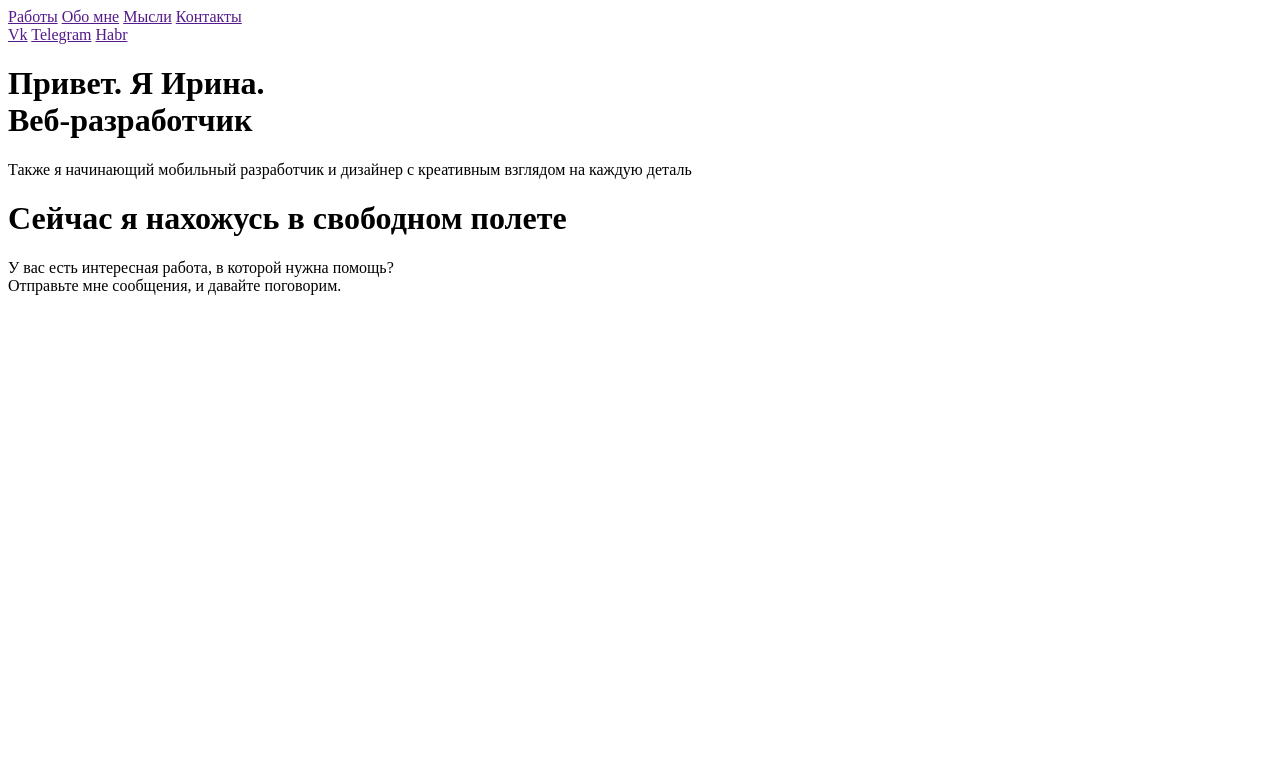
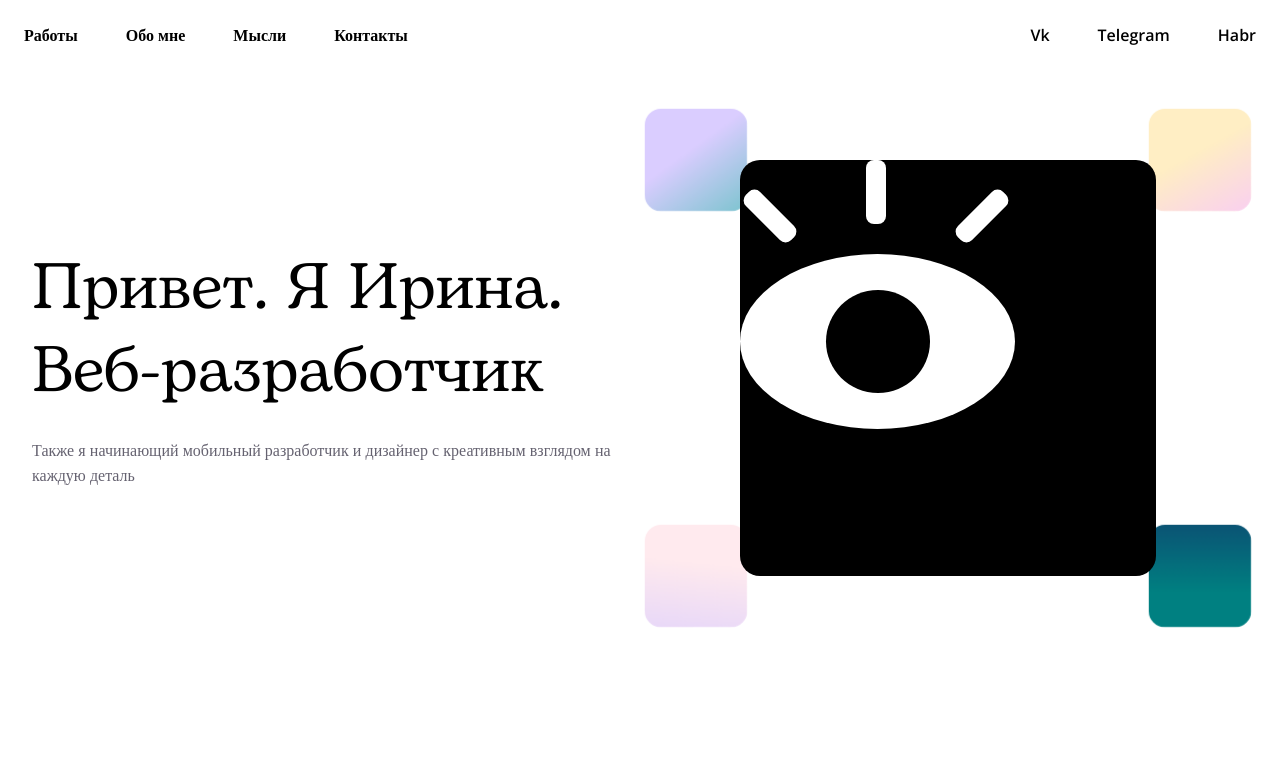
Before and after one commit to IrkaTyman/portfolio, a website: page dist/index.html in a window 1280 px wide. Shown: the top 765 px of the page. Drawn offline with nearby package versions, Linux system fonts and the light colour scheme; a web font is replaced by a local one.

Commit message:
some styles

```diff
--- a/dist/index.html
+++ b/dist/index.html
@@ -5,15 +5,18 @@
   <meta name="viewport" content="width=device-width, initial-scale=1.0">
   <meta http-equiv="X-UA-Compatible" content="ie=edge">
   <title>Irka Tuman | Web Designer</title>
-</head>
-<body>
+  <link rel="stylesheet" href="style.css">
+  <link rel="preconnect" href="https://fonts.googleapis.com">
+  <link rel="preconnect" href="https://fonts.gstatic.com" crossorigin>
+  <link href="https://fonts.googleapis.com/css2?family=Open+Sans:wght@400;600&family=STIX+Two+Text:wght@400;500&display=swap" rel="stylesheet">
   <!-- Navigation -->
   <nav>
+    <div class="container">
       <div class="navlink_container">
-      <a href="">Работы</a>
-      <a href="">Обо мне</a>
-      <a href="">Мысли</a>
-      <a href="">Контакты</a>
+        <a href="" class="linkBeut linkBeutR">Работы</a>
+        <a href="" class="linkBeut linkBeutL">Обо мне</a>
+        <a href="" class="linkBeut linkBeutR">Мысли</a>
+        <a href="" class="linkBeut linkBeutL">Контакты</a>
       </div>
       <div class="nav_animate"></div>
       <div class="navlink_container sites">
@@ -21,29 +24,51 @@
         <a href="">Telegram</a>
         <a href="">Habr</a>
       </div>
+    </div>
   </nav>
 
   <!-- Button Help -->
 
   <!-- Greetings -->
-  <div class="greetings_container">
+  <div class="container greetings_container">
     <div class="greetings_words">
       <h1>Привет. Я Ирина.<br/> Веб-разработчик</h1>
-      <p>Также я начинающий мобильный разработчик и дизайнер с креативным взглядом на каждую деталь</p>
+      <p class="gray">Также я начинающий мобильный разработчик и дизайнер с креативным взглядом на каждую деталь</p>
     </div>
-    <div class="greetings_animate"></div>
+      <div class="greetings_animate">
+            <div class="ga_block" aria-hidden="true"></div>
+            <div class="ga_block" aria-hidden="true"></div>
+            <div class="ga_block" aria-hidden="true"></div>
+            <div class="ga_block" aria-hidden="true"></div>
+            <div class="ga_block" aria-hidden="true"></div>
+            <div class="greetings_animate__wrap" aria-hidden="true">
+              <div class="c-hero__eye" aria-hidden="true">
+                <div class="c-hero__eye__inner" aria-hidden="true">
+                  <div class="c-hero__eye__scale" aria-hidden="true">
+                    <svg width="275" height="269" viewBox="0 0 275 269" fill="none" xmlns="http://www.w3.org/2000/svg" aria-hidden="true">
+                      <rect class="c-eyelash c-eyelash--3" x="0.301636" y="40.4437" width="20" height="64" rx="8" transform="rotate(-45 0.301636 40.4437)" fill="white"/>
+                      <rect class="c-eyelash c-eyelash--2" x="126" width="20" height="64" rx="8" fill="white"/>
+                      <rect class="c-eyelash c-eyelash--1" x="257.556" y="26.3015" width="20" height="64" rx="8" transform="rotate(45 257.556 26.3015)" fill="white"/>
+                      <ellipse class="c-eyeball" cx="137.5" cy="181.5" rx="137.5" ry="87.5" fill="white"/>
+                      <path class="c-cornea" d="M138 233C166.719 233 190 209.943 190 181.5C190 153.057 166.719 130 138 130C109.281 130 86 153.057 86 181.5C86 209.943 109.281 233 138 233Z" fill="black"/>
+                    </svg>
+                  </div>
+                </div>
+              </div>
+            </div>
+      </div>
   </div>
 
   <!-- Works -->
-  <div class="works_container">
+  <div class="container">
     <div class="works_view-type"></div>
     <div class="works_block"></div>
   </div>
 
   <!-- Aboute Frelance -->
-  <div class="frelance_container">
+  <div class="container">
     <h1>Сейчас я нахожусь в свободном полете</h1>
-    <p>
+    <p class="gray">
       У вас есть интересная работа, в которой нужна помощь?
       <br/>
       Отправьте мне сообщения, и давайте поговорим.
--- /dev/null
+++ b/dist/style.css
@@ -0,0 +1,225 @@
+/* Fonts */
+@font-face {
+ font-family: "Bogart";
+ src: url("fonts/Bogart-Regular-trial.ttf") format("opentype");
+}
+
+/* Root */
+:root{
+  --black:#000;
+  --white:#fff;
+  --gray:#656270;
+  --widthContainer:90%;
+  --padding1-5rem:1.5rem;
+  --padding2rem:2rem;
+  --borderRadius:20px
+}
+html{
+  font-size: clamp(16px, 1.2vw, 19px);
+}
+*{
+  margin: 0;
+  padding: 0;
+  box-sizing: border-box;
+  color:var(---black);
+  font-size:1rem;
+  font-family: "Open Sans";
+  font-weight: 400
+}
+body{
+  display: -webkit-flex;
+  display: -ms-flex;
+  display: flex;
+  width: 100%;
+  -ms-align-items: center;
+  align-items: center;
+  -webkit-flex-direction: column;
+  -ms-flex-direction: column;
+  flex-direction: column;
+}
+
+/* Text */
+p{
+  line-height: 1.6;
+}
+a{
+  text-decoration: none;
+  font-weight: 600;
+}
+h1{
+  font-family: "Bogart";
+  font-size: 4rem;
+  margin-bottom: var(--padding1-5rem);
+  line-height: 1.3
+}
+.gray{
+  color:var(--gray)
+}
+.linkBeut::before{
+    z-index: 5;
+    content: "";
+    width: 100%;
+    position: absolute;
+    bottom: -10px;
+    height: 3px;
+    left: 0;
+    display: block;
+    background: #ffc4ff;
+    transform: translate3d(0,5px,0);
+    transition: all .2s cubic-bezier(.175,.885,.32,1.275);
+    opacity: 0;
+}
+.linkBeut:hover::before{
+  opacity: 1;
+}
+.linkBeutR:hover::before{
+	transform: translateZ(0) scale3d(1.1, 1.1, 1.1) rotate(-2deg)
+}
+.linkBeutL:hover::before{
+	transform: translateZ(0) scale3d(1.1, 1.1, 1.1) rotate(1deg)
+}
+
+/* Containers */
+.container{
+  width: var(--widthContainer);
+  padding: var(--padding2rem) 0;
+}
+
+/* Navigation */
+nav{
+  width:100%;
+  background-color: var(--white);
+  position:fixed;
+  display: -webkit-flex;
+  display: -ms-flex;
+  display: flex;
+  justify-content: center;
+  z-index:10
+}
+nav .container{
+  display: -webkit-flex;
+  display: -ms-flex;
+  display: flex;
+  justify-content: space-between;
+  padding: 0;
+}
+.nav_animate{
+}
+.navlink_container{
+  display:flex;
+}
+.navlink_container *{
+  margin:var(--padding1-5rem);
+  position:relative;
+  display: inline;
+}
+
+/* Greeting */
+.greetings_container{
+  display: grid;
+  grid-template-columns: 1fr 1fr;
+  margin-top: 8rem;
+  align-items: center;
+  grid-gap: 1rem
+}
+.greetings_animate{
+  position: relative;
+  width: 100%;
+  margin: 4rem 0;
+}
+.ga_block {
+    position: absolute;
+    width: 8rem;
+    height: 8rem;
+    border-radius: var(--borderRadius);
+    transition: all .3s cubic-bezier(.175,.885,.32,1.275);
+
+    display: block;
+}
+.greetings_animate .ga_block:nth-child(1) {
+    left: 0rem;
+    top: -8rem;
+    background: linear-gradient(323.93deg,rgba(10,185,149,.7) -32.24%,rgba(10,185,149,0) 57.93%),#dacdff;
+}
+
+.greetings_animate .ga_block:nth-child(2) {
+    right: 0rem;
+    top: -8rem;
+    background: linear-gradient(331.16deg,#f8c6ff -19.15%,rgba(255,196,255,0) 55.74%),#ffeec4;
+}
+.greetings_animate .ga_block:nth-child(3) {
+    right: 0rem;
+    bottom: -8rem;
+    background: linear-gradient(180.1deg,#142c69 -59.06%,rgba(20,44,105,0) 65.9%),#008081;
+}
+.greetings_animate .ga_block:nth-child(4) {
+    left: 0rem;
+    bottom: -8rem;
+    background: linear-gradient(5.85deg,#dacdff -39.75%,rgba(218,205,255,0) 61.37%),#ffeaee;
+}
+.greetings_animate__wrap {
+    width: 26rem;
+    height: 26rem;
+    background: #000;
+    border-radius: 20px;
+    margin: 0 auto;
+    position: relative;
+    overflow: hidden;
+}
+
+/* Media */
+@media (max-width:1700px){
+  .container{
+    width: 100%;
+    padding: var(--padding2rem);
+  }
+  .greetings_container{
+    margin-top: 4rem;
+  }
+  .ga_block{
+    transform: scale3d(.8,.8,.8);
+  }
+  .greetings_animate .ga_block:nth-child(1) {
+      left: -1rem;
+      top: -4rem;
+  }
+
+  .greetings_animate .ga_block:nth-child(2) {
+      right: -1rem;
+      top: -4rem;
+  }
+  .greetings_animate .ga_block:nth-child(3) {
+      right: -1rem;
+      bottom: -4rem;
+  }
+  .greetings_animate .ga_block:nth-child(4) {
+      left: -1rem;
+      bottom: -4rem;
+  }
+}
+@media (max-width:1250px){
+  .ga_block{
+    display: none;
+  }
+  .greetings_animate__wrap{
+    width: 100%;
+  }
+  .greetings_container{
+      grid-template-columns: 1.5fr 1fr
+  }
+}
+@media (max-width:1000px){
+  .greetings_container{
+    display: -webkit-flex;
+    display: -ms-flex;
+    display: flex;
+    -webkit-flex-direction: column;
+    -ms-flex-direction: column;
+    flex-direction: column;
+    -ms-align-items: flex-start;
+    align-items: flex-start;
+  }
+  .greetings_animate{
+    margin: var(--padding1-5rem) 0 0 0;
+  }
+}
--- a/package.json
+++ b/package.json
@@ -3,7 +3,7 @@
   "version": "1.0.0",
   "description": "",
   "main": "index.js",
-  "homepage": "https://IrkaTyman.github.io/",
+  "homepage": "https://IrkaTyman.github.io/portfolio",
   "dependencies": {
     "gh-pages": "^3.2.3"
   },
```
Also changed, not shown: dist/fonts/Bogart-Black-Italic-trial.ttf (added), dist/fonts/Bogart-Black-trial.ttf (added), dist/fonts/Bogart-Bold-Italic-trial.ttf (added), dist/fonts/Bogart-Bold-trial.ttf (added), dist/fonts/Bogart-Extrabold-Italic-trial.ttf (added), dist/fonts/Bogart-Extrabold-trial.ttf (added), dist/fonts/Bogart-Extralight-Italic-trial.ttf (added), dist/fonts/Bogart-Extralight-trial.ttf (added), dist/fonts/Bogart-Italic-trial.ttf (added), dist/fonts/Bogart-Light-Italic-trial.ttf (added), dist/fonts/Bogart-Light-trial.ttf (added), dist/fonts/Bogart-Medium-Italic-trial.ttf (added), dist/fonts/Bogart-Medium-trial.ttf (added), dist/fonts/Bogart-Regular-trial.ttf (added), 4 more files. Lines whose indentation alone changed are shown as unchanged.
